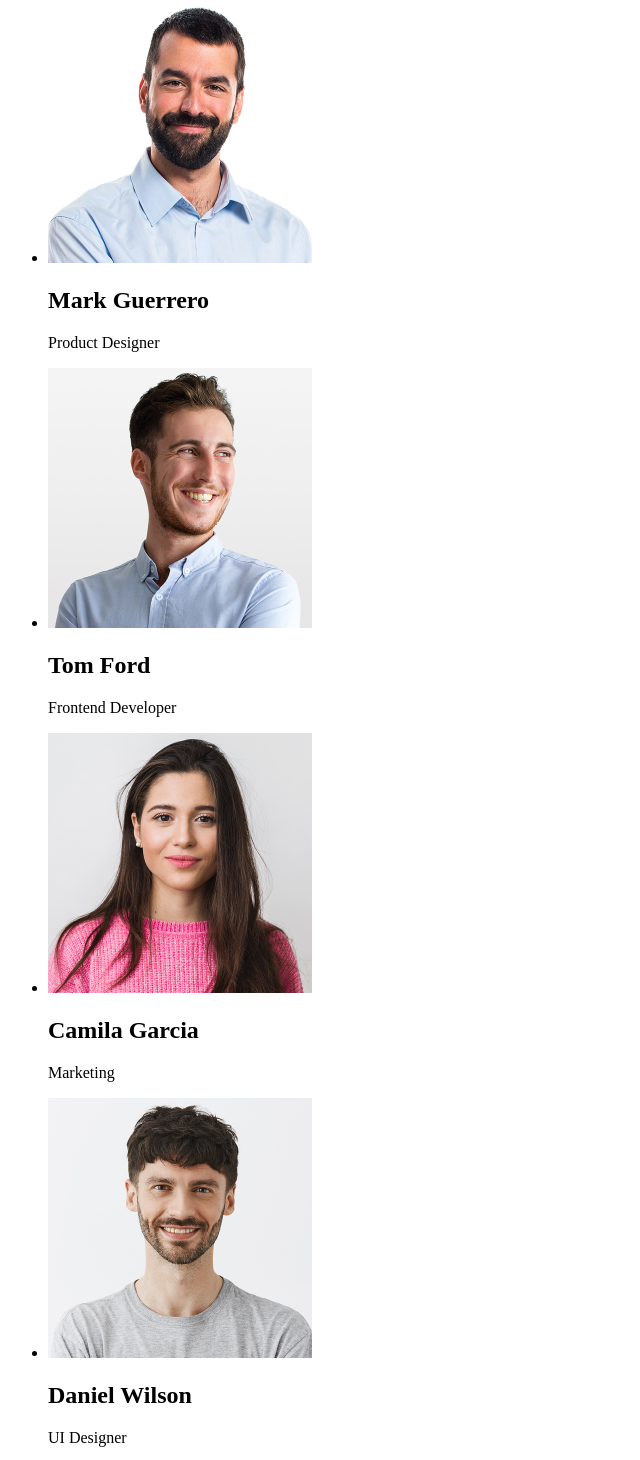
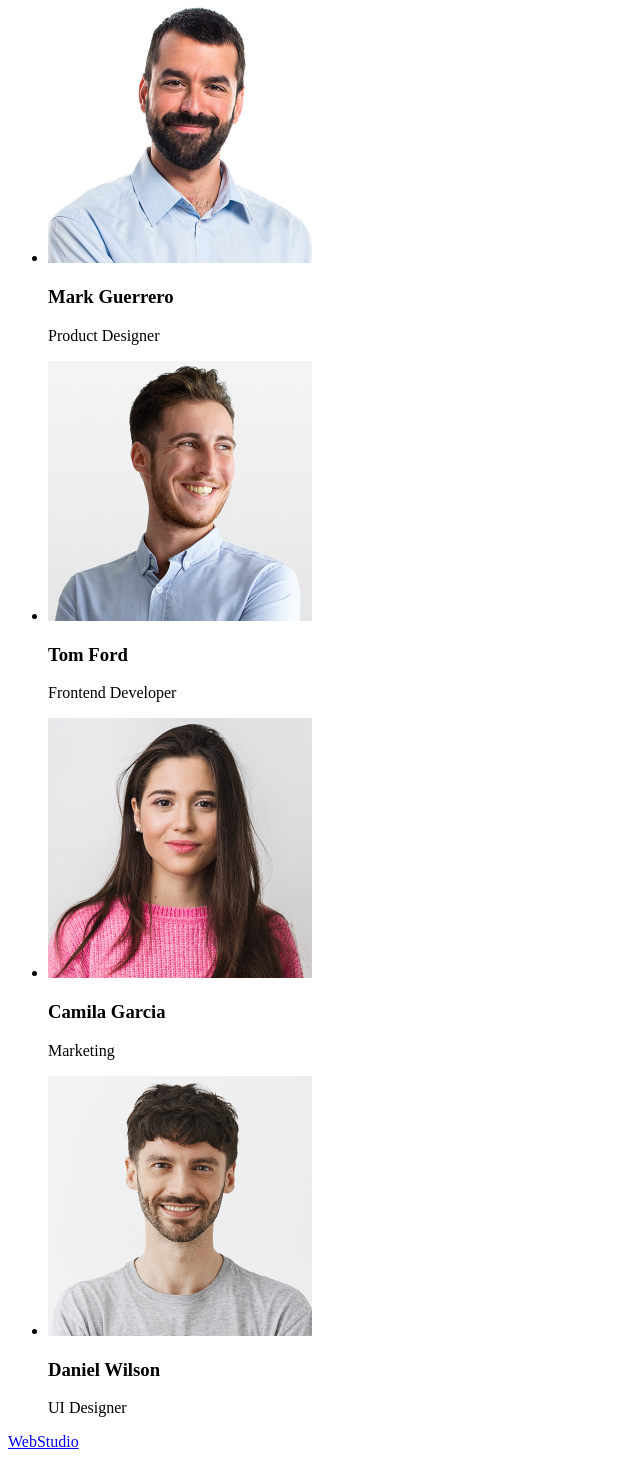
Before and after one commit to Beowulf3/goit-markup-hw-01, a plain HTML site: page index.html in a window 1280 px wide. Shown: the part 657-2117 px from the top of the page, without its empty margins (0-640 px from the left). Drawn offline with Linux system fonts and the light colour scheme.

Commit message:
fix erros

```diff
--- a/index.html
+++ b/index.html
@@ -18,7 +18,7 @@
             </nav>
             <address>
                 <ul>
-                    <li><a href=”mailto:info@devstudio.com”>info@devstudio.com</a></li>
+                    <li><a href="mailto:info@devstudio.com">info@devstudio.com</a></li>
                     <li><a href="tel:+110001111111">+11 (000) 111-11-11</a></li>
                 </ul>
             </address>
@@ -26,7 +26,7 @@
         <main>
             <section>
                 <h1>Effective Solutions for Your Business</h1>
-                <button type="button">Order service</button>
+                <button type="button">Order Service</button>
             </section>
 
             <section>
@@ -55,23 +55,23 @@
                 <h2>Our Team</h2>
                 <ul>
                     <li>
-                        <img src="images/img-3.jpg" alt="Mark Guerrero. Product Designer." width="264">
-                        <h2>Mark Guerrero</h2>
+                        <img src="./images/img-3.jpg" alt="Mark Guerrero. Product Designer." width="264">
+                        <h3>Mark Guerrero</h3>
                         <p>Product Designer</p>
                     </li>
                     <li>
-                        <img src="images/img-2.jpg" alt="Tom Ford. Frontend Developer." width="264">
-                        <h2>Tom Ford</h2>
+                        <img src="./images/img-2.jpg" alt="Tom Ford. Frontend Developer." width="264">
+                        <h3>Tom Ford</h3>
                         <p>Frontend Developer</p>
                     </li>
                     <li>
-                        <img src="images/img-1.jpg" alt="Camila Garcia. Marketing" width="264">
-                        <h2>Camila Garcia</h2>
+                        <img src="./images/img-1.jpg" alt="Camila Garcia. Marketing" width="264">
+                        <h3>Camila Garcia</h3>
                         <p>Marketing</p>
                     </li>
                     <li>
-                        <img src="images/img.jpg" alt="Daniel Wilson. UI Designer." width="264">
-                        <h2>Daniel Wilson</h2>
+                        <img src="./images/img.jpg" alt="Daniel Wilson. UI Designer." width="264">
+                        <h3>Daniel Wilson</h3>
                         <p>UI Designer</p>
                     </li>
                 </ul>
```
